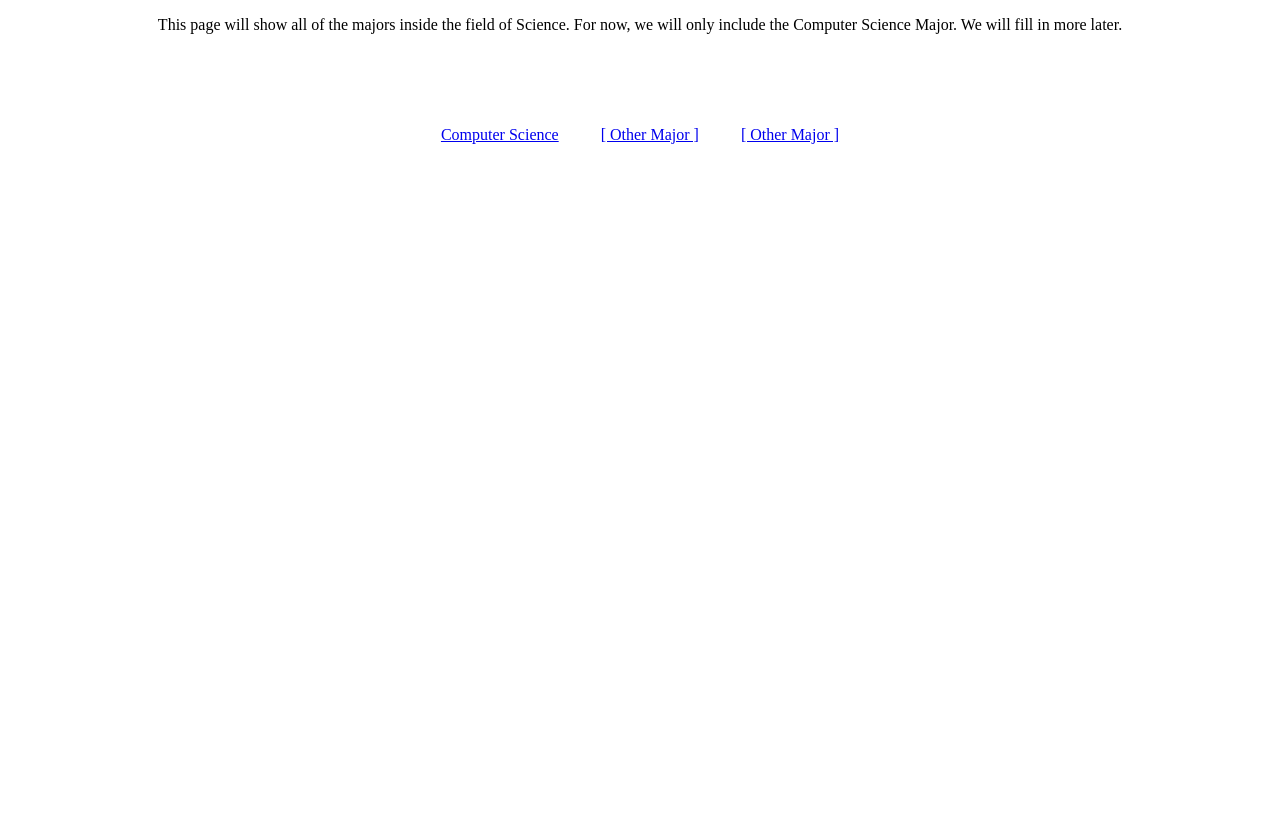
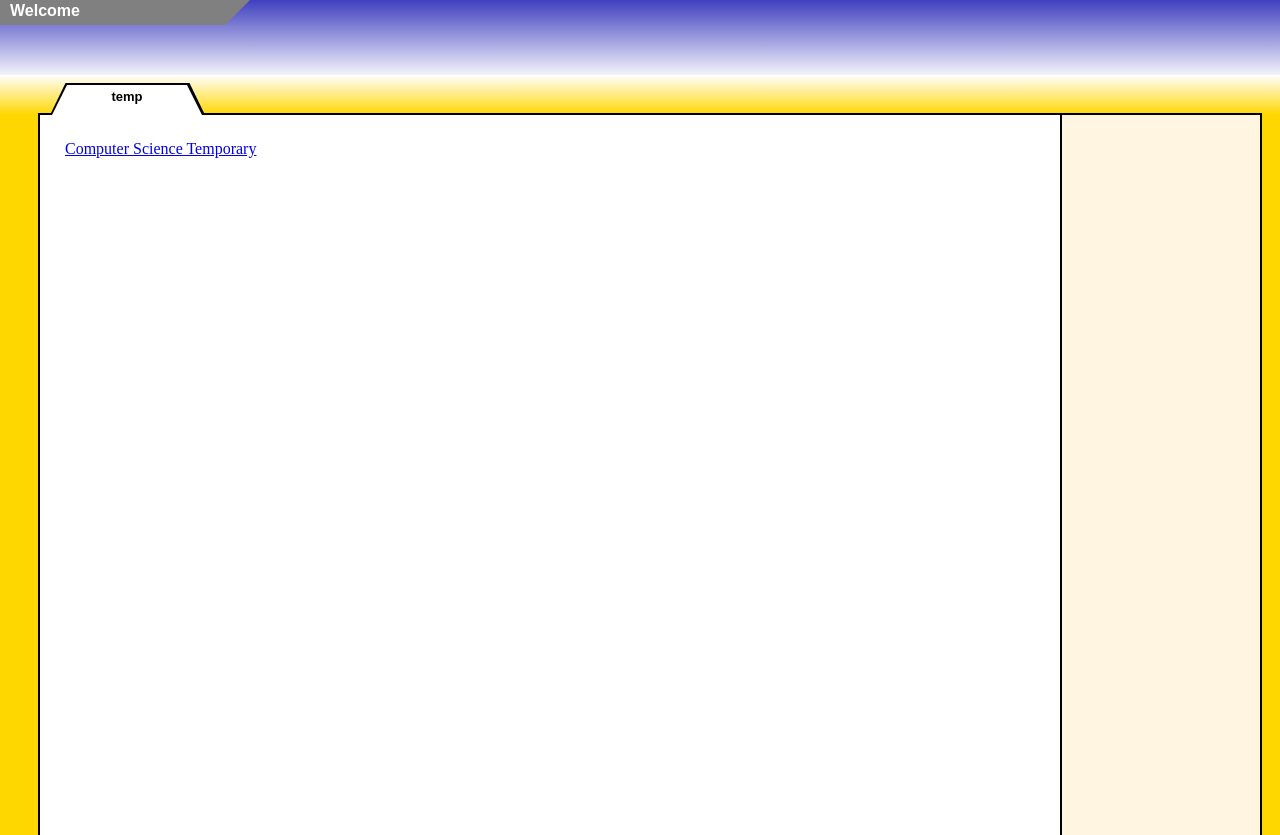
Before and after one commit to EhabSuliman223986/OMUSH---Omar-Almukhtar-University-Student-Helper, a plain HTML site: page index.html in a window 1280 px wide. Before the commit the page ends 800 px from the top, so only its background shows below. Drawn offline with Linux system fonts and the light colour scheme.

Commit message:
Add files via upload
V1.1.1 - Made some uploading mistakes, reverted, then uploaded again. Same changes as in V1.1.0.

```diff
--- a/index.html
+++ b/index.html
@@ -3,34 +3,38 @@
 	<head>
 		<meta charset="UTF-8">
 		<title>OMUSH</title>
+		<link rel="stylesheet" href="styles\OMUSH_styles.css"
 	</head>
 
 	<body>
+		<div class="dashboard-plaque">
+		<p> Welcome </p>
+		</div>
 
-    <p align="center">This page will show all of the majors inside the field of Science. For now, we will only include the Computer Science Major. We will fill in more later.</p>
+		<div class="header">
+		</div>
 
-    <br><br><br> <!-- Only for spacing. Later spacing will be integrated using css.-->
+		<div class="ribbon">
+			<div class="tab-border" style="left: 50px; z-index: 1px;"></div>
+				<p class="tab-slot"
+				   style="left: 52px; z-index: 1;">
+				   temp
+				</p>
+		</div>
 
-    <table align="center" cellpadding="20">
-        <tr>
-            <td align="center">
-                <a href="OMUSH_majors\computer_science\OMUSH_computer_science_helper.html">
-                    Computer Science
-                </a>
-            </td>
+		<div class="main-layout">
+			<div class="left-body">
+			</div>
 
-            <td align="center">
-                <a href="placeholder.html">
-                    [ Other Major ]
-                </a>
-            </td>
+			<div class="central-body">
+				<a href="OMUSH_majors\computer_science\OMUSH_computer_science_helper.html"> Computer Science Temporary </a>
+			</div>
 
-            <td align="center">
-                <a href="placeholder.html">
-                    [ Other Major ]
-                </a>
-            </td>
-        </tr>
-    </table>
+			<div class="side-panel">
+			</div>
+
+			<div class="right-body"></div>
+			</div>
+		</div>
 	</body>
 </html>
--- /dev/null
+++ b/styles/OMUSH_styles.css
@@ -0,0 +1,153 @@
+* {
+    margin: 0;
+    padding: 0;
+    box-sizing: border-box;
+}
+
+.toolbar-sep     { padding: 0 16px; color: #fff; }
+
+.dashboard-plaque {
+    position: absolute;
+    top: 0;
+    left: 0;
+    width: 250px;
+    height: 25px;
+    padding: 2px 10px;
+    font: 700 16px 'Orbitron', sans-serif;
+    color: #fff;
+    background: grey;
+    z-index: 3;
+    clip-path: polygon(0 0, 100% 0, 90% 100%, 0 100%);
+}
+
+.dashboard-toolbar {
+    position: absolute;
+    top: 0;
+    left: 280px;
+    width: 800px;
+    height: 25px;
+    padding-top: 2px;
+    font: 700 14px 'Orbitron', sans-serif;
+    color: #fff;
+    z-index: 2;
+}
+
+.header {
+    position: relative;
+    width: 100%;
+    height: 80px;
+    background: linear-gradient(to top, #fff, #4040c0);
+    z-index: 1;
+}
+
+.ribbon {
+    position: relative;
+    margin-top: -5px;
+    width: 100%;
+    height: 40px;
+    background: linear-gradient(to top, #ffd700, #fff);
+    z-index: 1;
+}
+
+.ribbon::after {
+    content: '';
+    position: absolute;
+    bottom: 0;
+    left: 38px;
+    right: 18px;
+    height: 2px;
+    background: #000;
+}
+
+.tab-border,
+.tab-slot {
+    clip-path: polygon(0 100%, 10% 0, 90% 0, 100% 100%);
+}
+
+.tab-border {
+    position: absolute;
+    top: 8px;
+    width: 155px;
+    height: 32px;
+    background: #000;
+    pointer-events: none;
+}
+
+.tab-slot {
+    position: absolute;
+    top: 10px;
+    width: 150px;
+    height: 30px;
+    padding-top: 4px;
+    background: #fff;
+    font: 700 13px sans-serif;
+    color: #000;
+    text-align: center;
+    text-decoration: none;
+    white-space: nowrap;
+}
+
+.main-layout {
+    display: flex;
+    width: 100%;
+    min-height: calc(100vh - 80px);
+}
+
+.left-body {
+    width: 40px;
+    background: #ffd700;
+    border-right: 2px solid #000;
+    border-top: none;
+}
+
+.right-body {
+    width: 20px;
+    background: #ffd700;
+    border-left: 2px solid #000;
+    border-top: none;
+}
+
+.central-body {
+    flex: 1;
+    background: #fff;
+    padding: 25px;
+}
+
+.side-panel {
+    width: 200px;
+    background: #fff5e1;
+    border-left: 2px solid #000;
+    padding: 10px;
+}
+
+.toolbox {
+    background: #fff;
+    border: 2px solid #000;
+    min-height: 100px;
+}
+
+.toolbox-options {
+    margin-top: 6px;
+    padding: 8px 10px;
+    font-family: 'Share Tech Mono', monospace;
+    display: flex;
+    align-items: center;
+    gap: 2px;
+}
+
+.toolbox-options a {
+    text-decoration: none;
+    color: purple;
+    font-weight: bold;
+    font-size: 14px;
+    display: inline-block;
+}
+
+.toolbox-options img {
+    width: 25px;
+    height: 25px;
+    vertical-align: left;
+}
+
+
+}
```
Also changed, not shown: OMUSH_majors/computer_science/OMUSH_computer_science_helper.html (+30 -1 lines), OMUSH_majors/computer_science/OMUSH_computer_science_helper_courses.html (+29 -2 lines), OMUSH_majors/computer_science/OMUSH_computer_science_helper_other_resources.html (+31 -2 lines), OMUSH_majors/computer_science/OMUSH_computer_science_helper_schedule.html (+31 -2 lines), temp.txt (added). Lines whose indentation alone changed are shown as unchanged.
